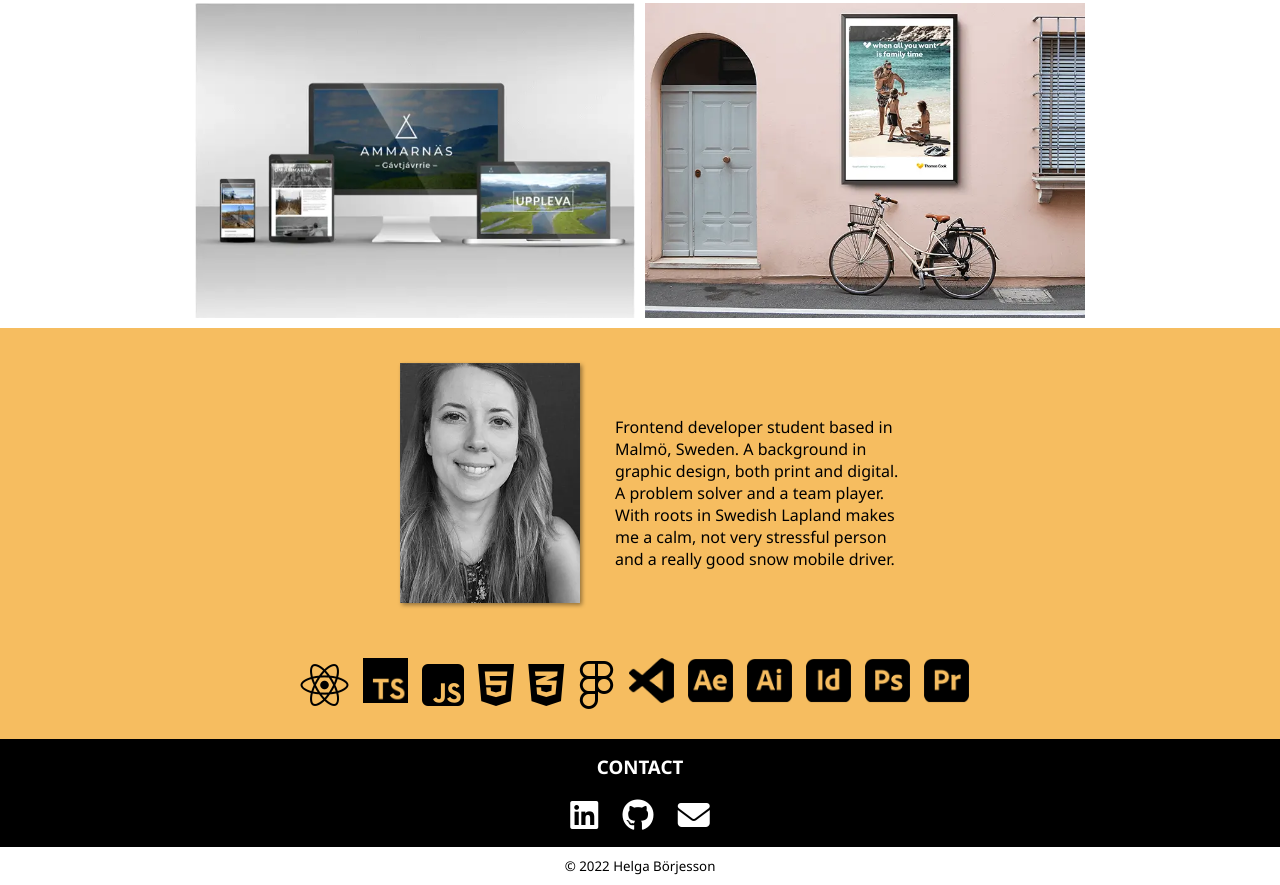
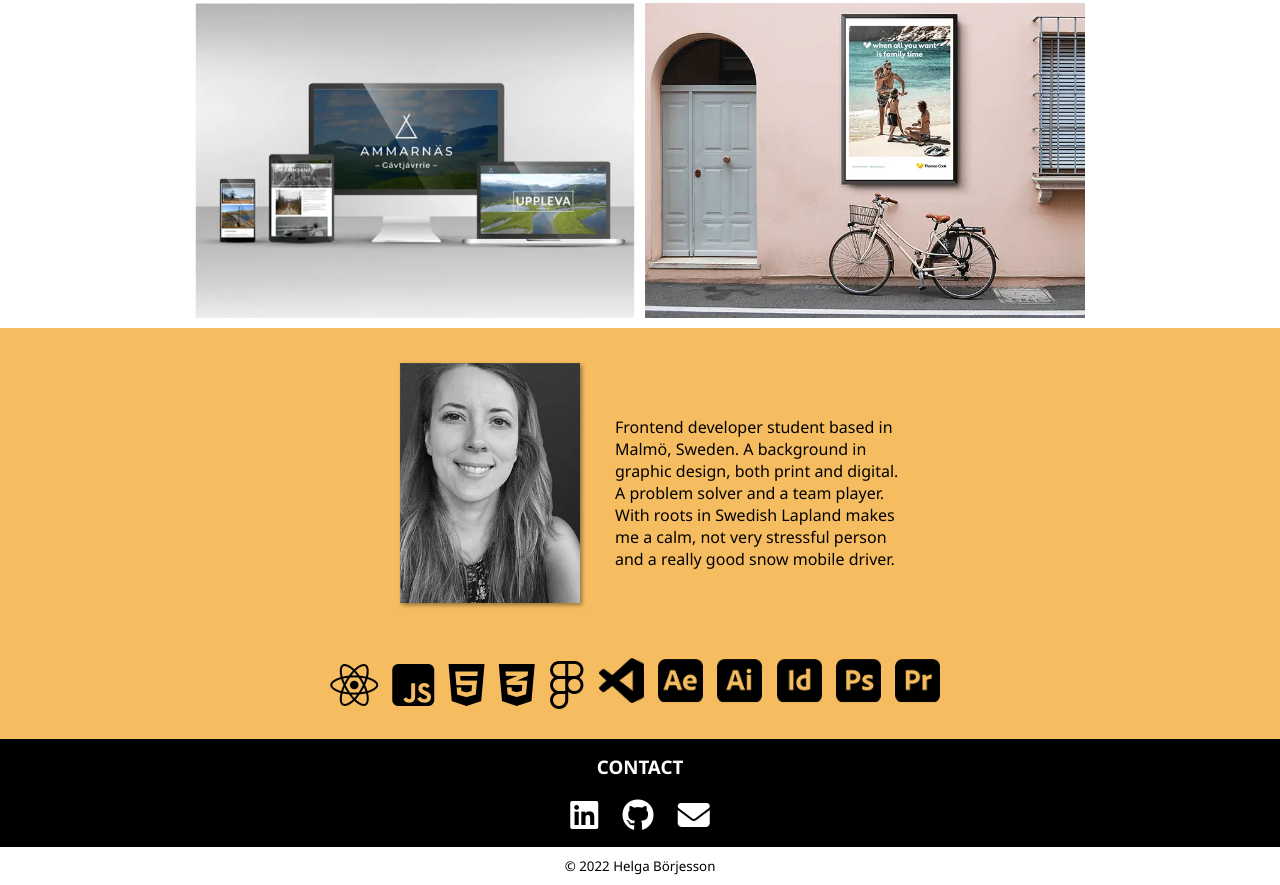
Before and after one commit to helgaborje/portfolio, a plain HTML site: page index.html in a window 1280 px wide. Shown: the part 1634-2519 px from the top of the page. Drawn offline with Linux system fonts and the light colour scheme.

Commit message:
removed ts icon

```diff
--- a/index.html
+++ b/index.html
@@ -191,7 +191,6 @@
     <!-- Skills -->
     <div class="skills">
       <i class="fa-brands fa-react"></i>
-      <img src="icons/ts-50x50.png" alt="">
       <i class="fa-brands fa-square-js"></i>
       <i class="fa-brands fa-html5"></i>
       <i class="fa-brands fa-css3-alt"></i>
```
